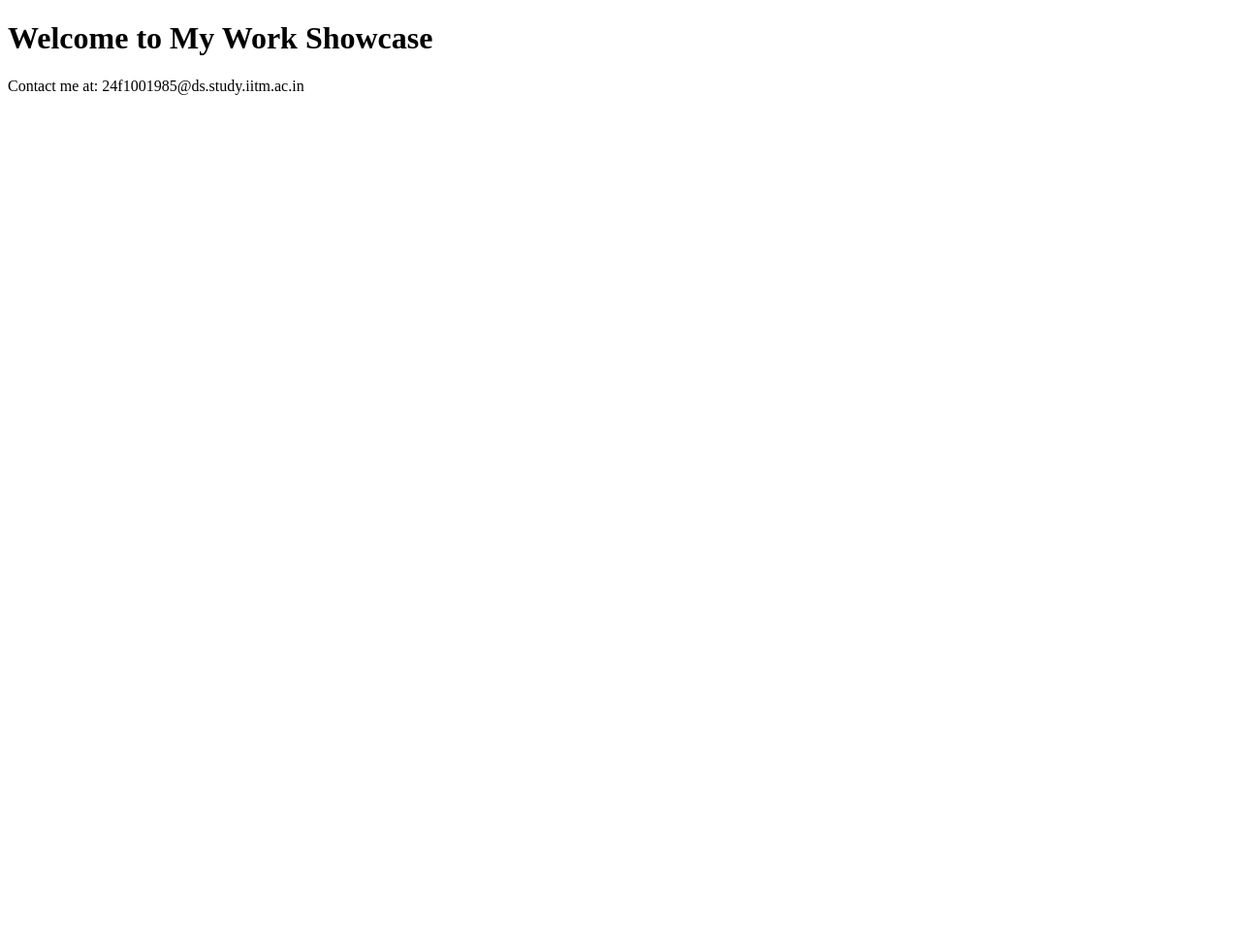
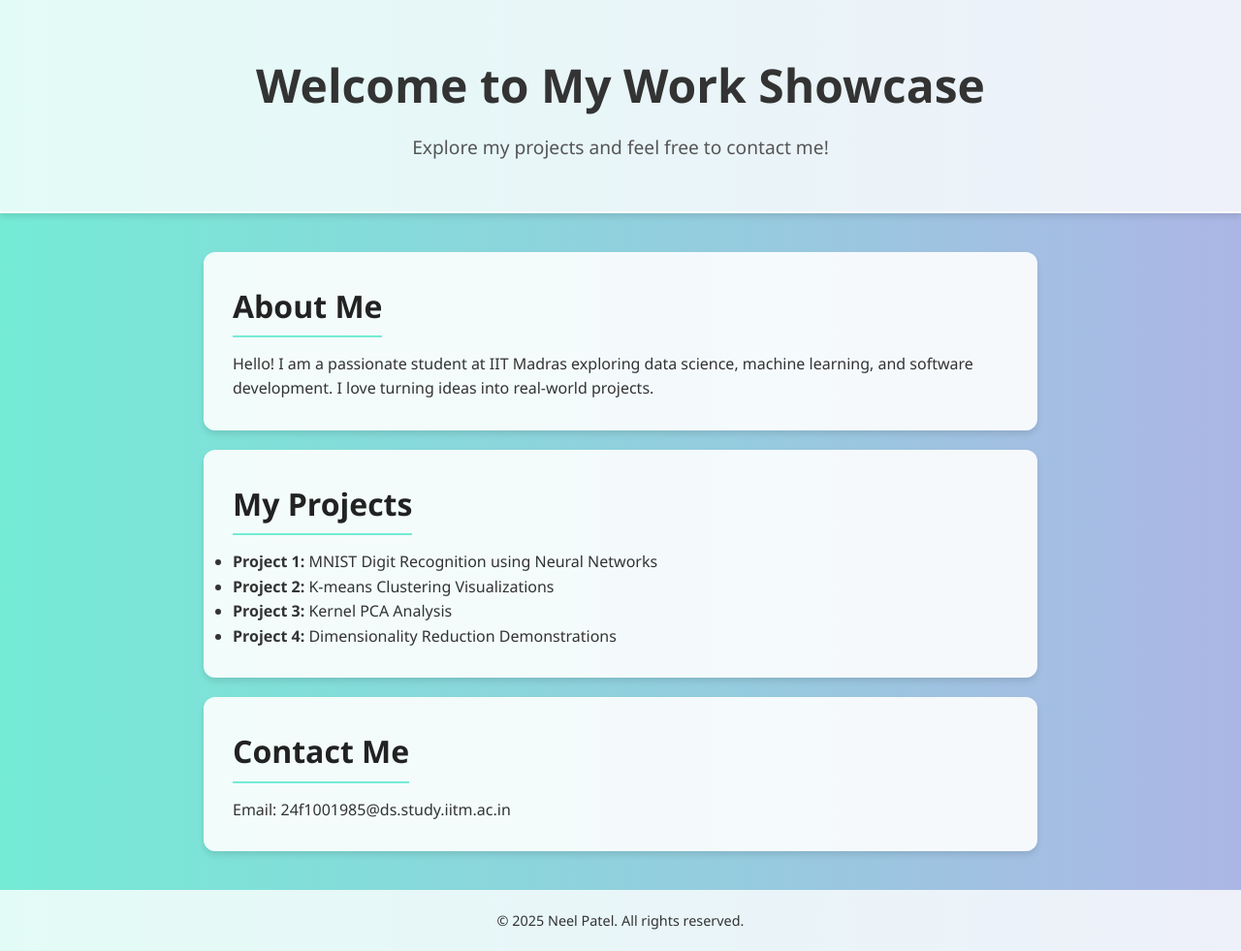
Before and after one commit to Neeljbf04/IITM, a plain HTML site: page index.html in a window 1280 px wide. Shown: the whole page at 97% size. Before the commit the page ends 800 px from the top, so only its background shows below. Drawn offline with Linux system fonts and the light colour scheme.

Commit message:
Update index.html

```diff
--- a/index.html
+++ b/index.html
@@ -4,9 +4,111 @@
     <meta charset="UTF-8">
     <meta name="viewport" content="width=device-width, initial-scale=1.0">
     <title>My Work Showcase</title>
+    <style>
+        /* General Reset */
+        * {
+            margin: 0;
+            padding: 0;
+            box-sizing: border-box;
+            font-family: 'Segoe UI', Tahoma, Geneva, Verdana, sans-serif;
+        }
+
+        body {
+            background: linear-gradient(to right, #74ebd5, #ACB6E5);
+            color: #333;
+            line-height: 1.6;
+        }
+
+        header {
+            text-align: center;
+            padding: 50px 20px;
+            background: rgba(255, 255, 255, 0.8);
+            border-bottom: 2px solid #fff;
+            box-shadow: 0 4px 6px rgba(0,0,0,0.1);
+        }
+
+        header h1 {
+            font-size: 3rem;
+            color: #333;
+            margin-bottom: 10px;
+        }
+
+        header p {
+            font-size: 1.2rem;
+            color: #555;
+        }
+
+        main {
+            max-width: 900px;
+            margin: 40px auto;
+            padding: 0 20px;
+        }
+
+        section {
+            background: rgba(255, 255, 255, 0.9);
+            padding: 30px;
+            margin-bottom: 20px;
+            border-radius: 12px;
+            box-shadow: 0 4px 6px rgba(0,0,0,0.1);
+        }
+
+        section h2 {
+            margin-bottom: 15px;
+            color: #222;
+            font-size: 2rem;
+            border-bottom: 2px solid #74ebd5;
+            display: inline-block;
+            padding-bottom: 5px;
+        }
+
+        footer {
+            text-align: center;
+            padding: 20px;
+            font-size: 0.9rem;
+            background: rgba(255, 255, 255, 0.8);
+        }
+
+        a {
+            color: #333;
+            text-decoration: none;
+        }
+
+        a:hover {
+            text-decoration: underline;
+        }
+
+    </style>
 </head>
 <body>
-    <h1>Welcome to My Work Showcase</h1>
-    <p>Contact me at: <!--email_off-->24f1001985@ds.study.iitm.ac.in<!--/email_off--></p>
+    <header>
+        <h1>Welcome to My Work Showcase</h1>
+        <p>Explore my projects and feel free to contact me!</p>
+    </header>
+
+    <main>
+        <section>
+            <h2>About Me</h2>
+            <p>Hello! I am a passionate student at IIT Madras exploring data science, machine learning, and software development. I love turning ideas into real-world projects.</p>
+        </section>
+
+        <section>
+            <h2>My Projects</h2>
+            <ul>
+                <li><strong>Project 1:</strong> MNIST Digit Recognition using Neural Networks</li>
+                <li><strong>Project 2:</strong> K-means Clustering Visualizations</li>
+                <li><strong>Project 3:</strong> Kernel PCA Analysis</li>
+                <li><strong>Project 4:</strong> Dimensionality Reduction Demonstrations</li>
+            </ul>
+        </section>
+
+        <section>
+            <h2>Contact Me</h2>
+            <p>Email: <!--email_off-->24f1001985@ds.study.iitm.ac.in<!--/email_off--></p>
+        </section>
+    </main>
+
+    <footer>
+        &copy; 2025 Neel Patel. All rights reserved.
+    </footer>
 </body>
 </html>
```
